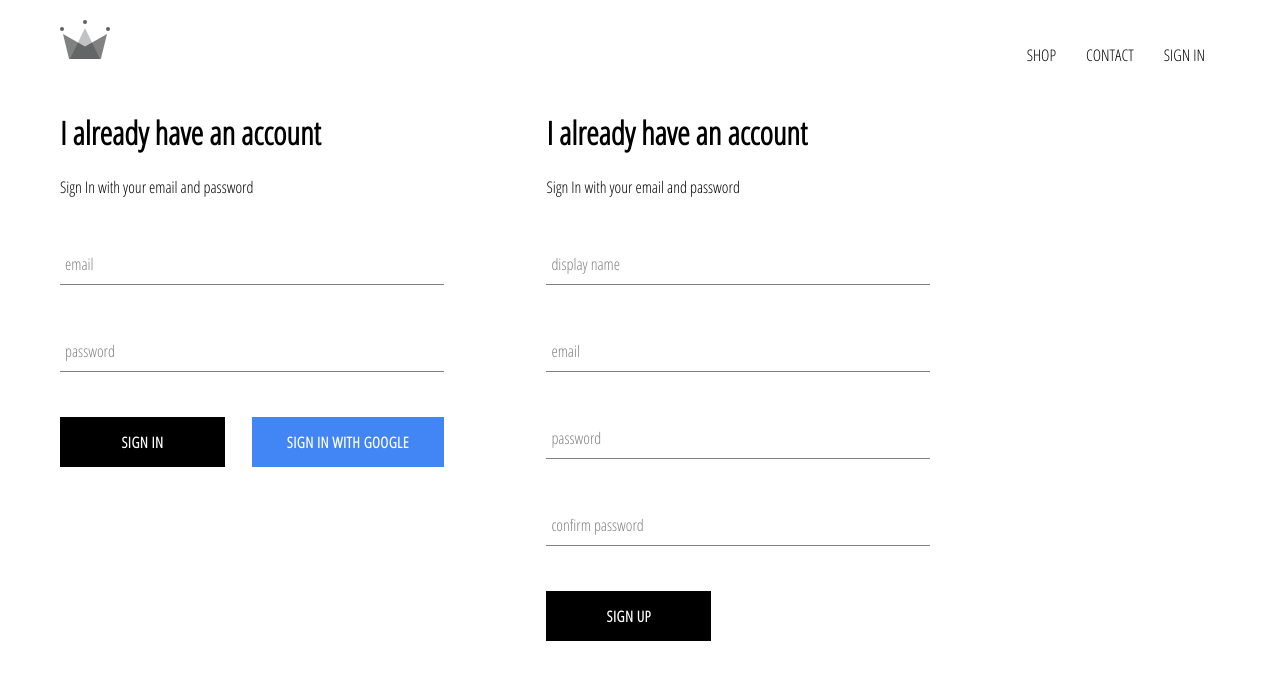
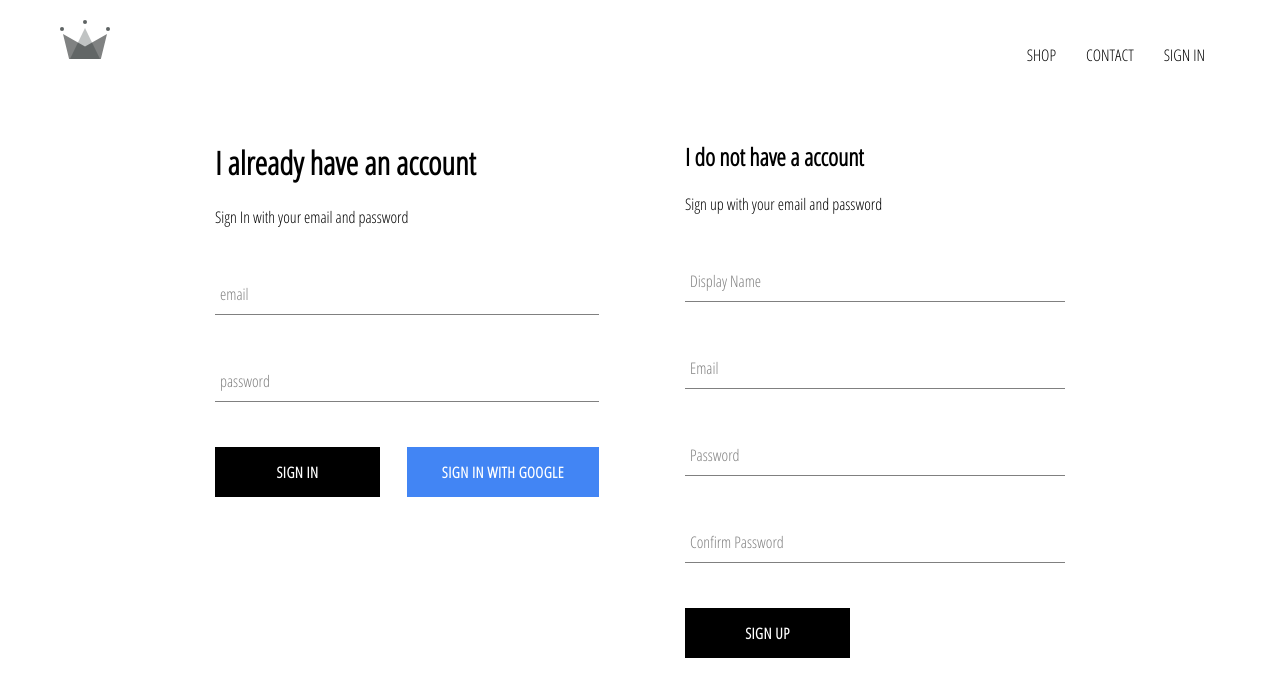
Before and after one commit to Nitin304/ClothingECommerce, a React (Create React App) app: page /signIn in a window 1280 px wide. Shown: the top 696 px of the page. Built offline with nearby package versions, Linux system fonts and the light colour scheme; no server answers.

Commit message:
Sign up with a User

```diff
--- a/src/App.js
+++ b/src/App.js
@@ -20,9 +20,16 @@ class App extends React.Component {
   unSubscribeFromAuth = null;
 
   componentDidMount(){
-   this.unSubscribeFromAuth =  auth.onAuthStateChanged(async user=>{
-
-      createUserProfileDocument(user);
+   this.unSubscribeFromAuth =  auth.onAuthStateChanged(async userAuth=>{
+     if(userAuth){
+       const userRef = await createUserProfileDocument(userAuth);
+       userRef.onSnapshot(snapshot=>{
+         this.setState({currentUser:{id:snapshot.id,...snapshot.data()}});
+       })
+      }
+      else{
+        this.setState({currentUser:userAuth});
+      }
     })
   }
 
--- a/src/components/sign-up/sign-up.component.jsx
+++ b/src/components/sign-up/sign-up.component.jsx
@@ -3,6 +3,8 @@ import './sign-up.styles.scss';
 
 import FormInput from '../form-input/form-input.component';
 import CustomButton from '../custom-button/custom-button.component';
+
+import {auth,createUserProfileDocument} from '../../firebase/firebase.util';
 
 class SignUp extends React.Component{
 
@@ -22,35 +24,47 @@ class SignUp extends React.Component{
         this.setState({[name]:value})
     }
 
-    handleSubmit = event=>{
+    handleSubmit = async event=>{
         event.preventDefault();
-        this.setState({
+       const {displayName,email,password,confirmPassword} = this.state;
+       if(password !== confirmPassword ){
+           alert("Password does not match");
+           return;
+       }
+       try{
+           const {user} = await auth.createUserWithEmailAndPassword(email,password);
+           await createUserProfileDocument(user,{displayName});
+           this.setState({
             displayName:'',
             email:'',
             password:'',
             confirmPassword:''
         })
+       }
+       catch(e){
+        console.log(e);
+       }
     }
 
     render(){
        return( <div className="sign-up">
-            <h1>I already have an account</h1>
-            <span>Sign In with your email and password</span>
+            <h2>I do not have a account</h2>
+            <span>Sign up with your email and password</span>
 
-            <form onSubmit={this.handleSubmit}>
+            <form onSubmit={this.handleSubmit} className="sign-up-form">
                 <FormInput name="displayName" value={this.state.displayName} type="text" required
-                handleChange={this.handleChange} label="display name"/>
+                handleChange={this.handleChange} label="Display Name"/>
 
                 <FormInput name="email" value={this.state.email} type="email" required
-                handleChange={this.handleChange}  label="email"/>
+                handleChange={this.handleChange}  label="Email"/>
 
                 <FormInput name="password" value={this.state.password} type="password" required
-                handleChange={this.handleChange}  label="password"/>
+                handleChange={this.handleChange}  label="Password"/>
 
                 <FormInput name="confirmPassword" value={this.state.confirmPassword} type="password" required
-                handleChange={this.handleChange}  label="confirm password"/>
+                handleChange={this.handleChange}  label="Confirm Password"/>
 
-                <CustomButton tpye="submit">Sign Up</CustomButton>
+                <CustomButton tpye="submit">SIGN UP</CustomButton>
             </form>
         </div>
 
--- a/src/components/sign-up/sign-up.styles.scss
+++ b/src/components/sign-up/sign-up.styles.scss
@@ -1,9 +1,11 @@
-.sign-up{
-    width:30vw;
+
+
+.sign-up {
     display: flex;
     flex-direction: column;
-    margin-left:8vw;
-    .title{
-        margin:8px 0;
+    width: 380px;
+
+    .title {
+      margin: 10px 0;
     }
-}
+  }
--- a/src/firebase/firebase.util.js
+++ b/src/firebase/firebase.util.js
@@ -21,7 +21,6 @@ export const createUserProfileDocument = async (userAuth,additionalData)=>{
     if(!userAuth) return;
     const userRef = firestore.doc(`users/${userAuth.uid}`);
     const snapShot = await userRef.get();
-    console.log(snapShot) ;
     if(!snapShot.exists){
         const {displayName,email} = userAuth;
         const createdAt = new Date();
--- a/src/pages/sign-in-and-sign-up/sign-in-and-sign-up.styles.scss
+++ b/src/pages/sign-in-and-sign-up/sign-in-and-sign-up.styles.scss
@@ -1,4 +1,6 @@
-.signAndSignUp{
+.signAndSignUp {
+    width: 850px;
     display: flex;
-    flex-direction: row;
-}
+    justify-content: space-between;
+    margin: 30px auto;
+  }
```
